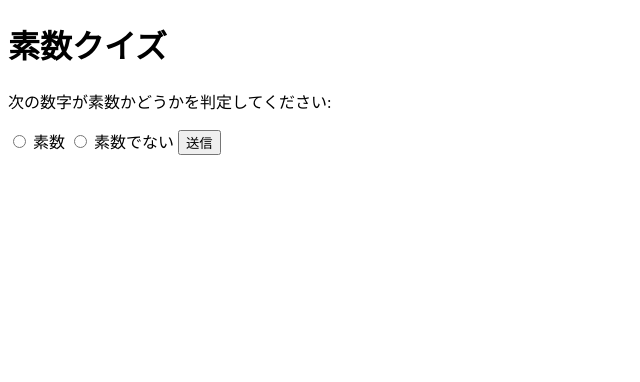
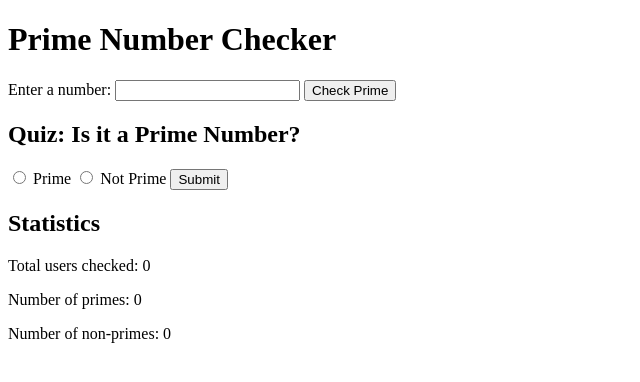
Before and after one commit to tohoku8141/sosusosu, a plain HTML site: page index.html in a window 1280 px wide. Shown: the whole page, without its empty margins (0-640 px from the left). Drawn offline with Linux system fonts and the light colour scheme.

Commit message:
Update index.html

```diff
--- a/index.html
+++ b/index.html
@@ -1,21 +1,33 @@
 <!DOCTYPE html>
-<html>
+<html lang="en">
 <head>
-    <title>素数クイズ</title>
+  <meta charset="UTF-8">
+  <title>Prime Number Checker</title>
+  <link rel="stylesheet" href="styles.css">
 </head>
 <body>
-    <h1>素数クイズ</h1>
-    <form action="PrimeNumberQuizServlet" method="post">
-        <p>次の数字が素数かどうかを判定してください:</p>
-        <p id="number"></p>
-        <input type="hidden" id="hiddenNumber" name="hiddenNumber">
-<label>
-            <input type="radio" name="isPrime" value="true"> 素数
-        </label>
-        <label>
-            <input type="radio" name="isPrime" value="false"> 素数でない
-        </label>
-        <input type="submit" value="送信">
-    </form>
+  <h1>Prime Number Checker</h1>
+
+  <label for="numberInput">Enter a number:</label>
+  <input type="number" id="numberInput">
+  <button onclick="checkPrime()">Check Prime</button>
+
+  <p id="result"></p>
+
+  <h2>Quiz: Is it a Prime Number?</h2>
+  <p id="quizQuestion"></p>
+  <input type="radio" id="prime" name="quiz" value="prime">
+  <label for="prime">Prime</label>
+  <input type="radio" id="notPrime" name="quiz" value="notPrime">
+  <label for="notPrime">Not Prime</label>
+  <button onclick="checkAnswer()">Submit</button>
+  <p id="quizResult"></p>
+
+  <h2>Statistics</h2>
+  <p>Total users checked: <span id="totalUsers">0</span></p>
+  <p>Number of primes: <span id="numPrimes">0</span></p>
+  <p>Number of non-primes: <span id="numNonPrimes">0</span></p>
+
+  <script src="script.js"></script>
 </body>
 </html>
```
